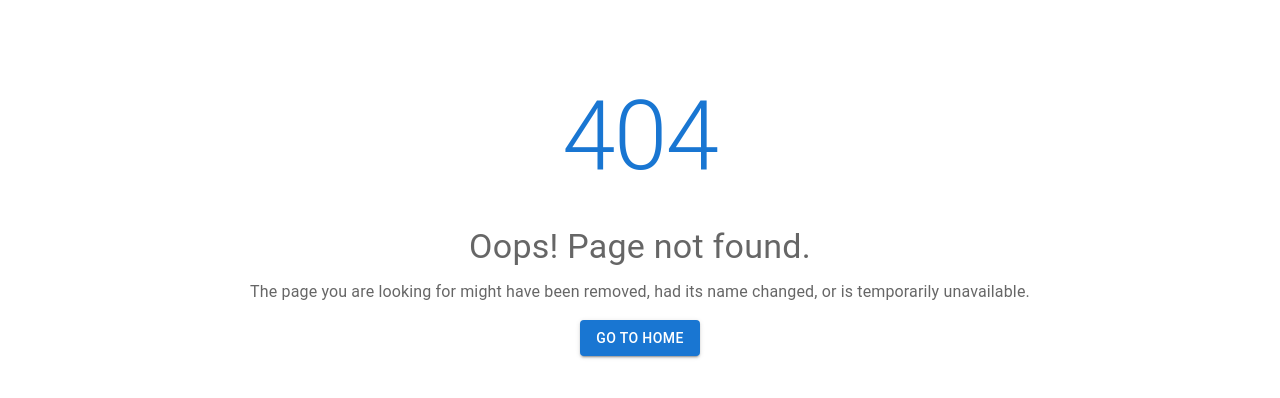
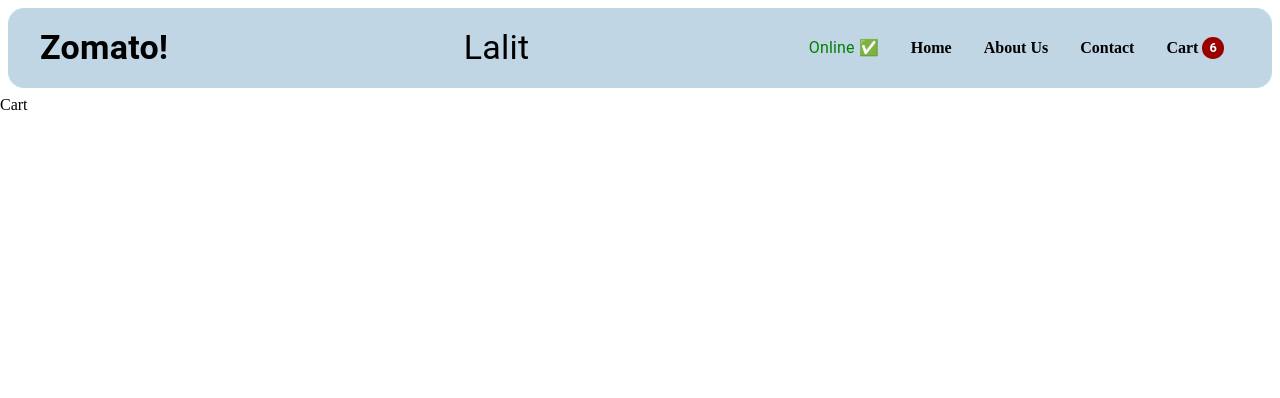
Before and after one commit to dhrvshrm/FoodFlash-FE, a React (Create React App) app: page /cart in a window 1280 px wide. Before the commit this address had no page. Shown: the top 398 px of the page. Built offline with nearby package versions, Linux system fonts and the light colour scheme; a web font is replaced by a local one.

Commit message:
feat: setup redux toolkit store

```diff
--- a/src/components/Header.jsx
+++ b/src/components/Header.jsx
@@ -1,17 +1,21 @@
-import { Typography } from "@mui/material";
+import { Box, Stack, Typography } from "@mui/material";
 import React, { useContext, useEffect, useState } from "react";
 import { Link } from "react-router-dom";
 import UserContext from "../store/context/userContext";
+import { useSelector } from "react-redux";
 
 const items = [
   { name: "Home", path: "/" },
   { name: "About Us", path: "/about" },
   { name: "Contact", path: "/contact" },
+  { name: "Cart", path: "/cart", items: true },
 ];
 
 export const Header = () => {
   const [isOnline, setIsOnline] = useState(navigator.onLine);
   const { user } = useContext(UserContext);
+  const { cards } = useSelector((state) => state.card);
+  console.log({ cards });
 
   const updateOnlineStatus = () => {
     setIsOnline(navigator.onLine);
@@ -35,17 +39,12 @@
         backgroundColor: "#c0d6e4",
         margin: "0.5rem",
         borderRadius: "1rem",
+        height: "5rem",
       }}
     >
-      <img
-        src="https://img.freepik.com/free-psd/bell-isolated-transparent-background_191095-26127.jpg?t=st=1715367621~exp=1715371221~hmac=189e21143e391d6a64837c837432e246eecb2235dcd4bde86603a5d4ecf72f34&w=740"
-        style={{
-          height: "4em",
-          width: "4rem",
-          margin: "0.25rem 2rem",
-        }}
-        alt="Logo"
-      />
+      <Typography variant="h4" style={{ margin: "0rem 2rem", fontWeight: 600 }}>
+        Zomato!
+      </Typography>
       <Typography variant="h4" style={{ margin: "0rem 2rem" }}>
         {user}
       </Typography>
@@ -67,7 +66,7 @@
             {isOnline ? "Online ✅" : "Offline ❌"}
           </Typography>
         )}
-
+        <Stack direction="row" spacing={2} alignItems="center">
           {items.map((item, index) => (
             <Link
               key={index}
@@ -78,9 +77,35 @@
                 color: "black",
               }}
             >
+              <Stack direction="row" gap={0.5} alignItems="center">
                 {item.name}
+                {item.items && (
+                  <Box
+                    sx={{
+                      display: "flex",
+                      alignItems: "center",
+                      justifyContent: "center",
+                      height: "1.35rem",
+                      width: "1.35rem",
+                      backgroundColor: "#990000",
+                      borderRadius: "50%",
+                    }}
+                  >
+                    <Typography
+                      sx={{
+                        color: "white",
+                        fontWeight: "700",
+                        fontSize: "0.8rem",
+                      }}
+                    >
+                      {item.items && cards.length > 0 && `${cards.length} `}
+                    </Typography>
+                  </Box>
+                )}
+              </Stack>
             </Link>
           ))}
+        </Stack>
       </div>
     </div>
   );
--- a/src/components/ItemList.jsx
+++ b/src/components/ItemList.jsx
@@ -1,12 +1,21 @@
 import { Box, Stack, Typography } from "@mui/material";
+import AddCircleOutlineIcon from "@mui/icons-material/AddCircleOutline";
+import { useDispatch } from "react-redux";
+import { addItem } from "../store/slices/cardSlice";
 
 function ItemList({ itemCards }) {
   const imgUrl = `https://media-assets.swiggy.com/swiggy/image/upload/fl_lossy,f_auto,q_auto,w_660`;
+  const dispatch = useDispatch();
+
+  const handleAddToCart = (item) => {
+    dispatch(addItem(item.name));
+  };
 
   return (
     <Stack>
       {itemCards?.map((item) => (
         <Stack
+          key={item.card.info.id}
           direction="row"
           sx={{
             paddingY: "16px",
@@ -31,6 +40,7 @@
                 height: "8.5rem",
                 border: "solid lightgray 1px",
                 backgroundColor: "white",
+                position: "relative",
               }}
             >
               <img
@@ -47,6 +57,30 @@
                   borderRadius: "0.5rem",
                 }}
               />
+              <Box
+                sx={{
+                  position: "absolute",
+                  bottom: "5px",
+                  right: "5px",
+                  backgroundColor: "white",
+                  boxShadow: "0px 2px 5px rgba(0, 0, 0, 0.1)",
+                  width: "fit-content",
+                  height: "2rem",
+                  borderRadius: "0.5rem",
+                  display: "flex",
+                  alignItems: "center",
+                  justifyContent: "center",
+                  paddingX: "0.5rem",
+                }}
+                onClick={() => handleAddToCart(item.card.info)}
+              >
+                <Stack direction="row" sx={{ alignItems: "center" }} gap={0.5}>
+                  <Typography variant="body1" fontWeight={600}>
+                    Add
+                  </Typography>
+                  <AddCircleOutlineIcon />
+                </Stack>
+              </Box>
             </Box>
             <Stack
               direction="column"
--- a/src/index.js
+++ b/src/index.js
@@ -8,6 +8,7 @@
 import Error404 from "./pages/Error404";
 import Body from "./components/Body";
 import RestaurantMenu from "./components/RestaurantMenu";
+import Cart from "./pages/Cart";
 
 const root = ReactDOM.createRoot(document.getElementById("root"));
 
@@ -32,6 +33,10 @@
         path: "/restaurants/:id",
         element: <RestaurantMenu />,
       },
+      {
+        path: "/cart",
+        element: <Cart />,
+      },
     ],
     errorElement: <Error404 />,
   },
--- /dev/null
+++ b/src/pages/Cart.jsx
@@ -0,0 +1,7 @@
+import React from "react";
+
+function Cart() {
+  return <div>Cart</div>;
+}
+
+export default Cart;
--- /dev/null
+++ b/src/store/appStore/index.js
@@ -0,0 +1,10 @@
+import { configureStore } from "@reduxjs/toolkit";
+import cardReducer from "../slices/cardSlice";
+
+const appStore = configureStore({
+  reducer: {
+    card: cardReducer,
+  },
+});
+
+export default appStore;
--- /dev/null
+++ b/src/store/slices/cardSlice.js
@@ -0,0 +1,25 @@
+import { createSlice } from "@reduxjs/toolkit";
+
+const cardSlice = createSlice({
+  name: "card",
+  initialState: {
+    cards: ["Burger", "Pizza", "Coke", "Fries", "Shake", "Salad"],
+    loading: false,
+    error: null,
+  },
+  reducers: {
+    addItem: (state, action) => {
+      state.cards.push(action.payload);
+    },
+    removeItem: (state, _) => {
+      state.cards.pop();
+    },
+    clearItems: (state) => {
+      state.cards = [];
+    },
+  },
+});
+
+export const { addItem, removeItem, clearItems } = cardSlice.actions;
+
+export default cardSlice.reducer;
```
Also changed, not shown: src/App.js (+6 -2 lines). Lines whose indentation alone changed are shown as unchanged.
